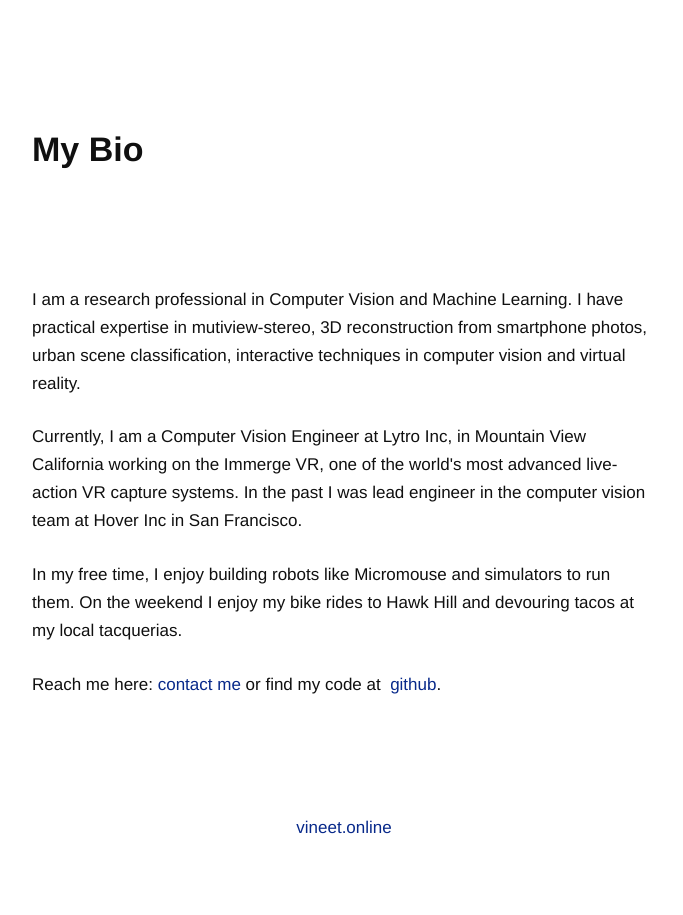
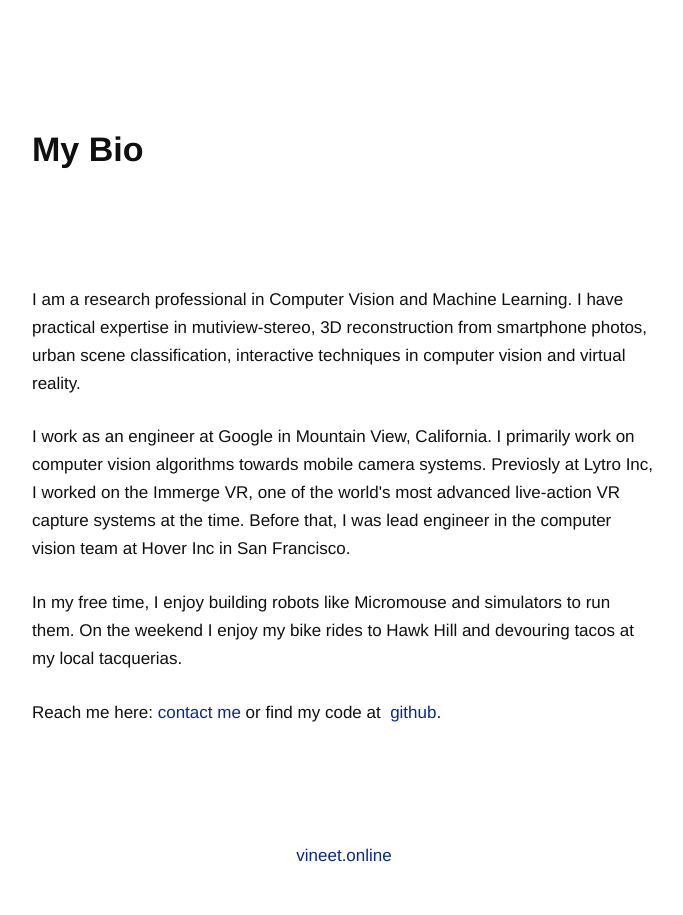
Before and after one commit to vineetvb/vineetvb.github.io, a Jekyll site: the page built from bio/index.html, in a window 1280 px wide. Shown: the whole page, without its empty margins (296-979 px from the left). Built offline with Jekyll 4.4.1, drawn with Linux system fonts in a browser that asks for light colours.

Commit message:
Updated current job

```diff
--- a/bio/index.html
+++ b/bio/index.html
@@ -7,7 +7,7 @@ resume:
 
 <p> I am a research professional in Computer Vision and Machine Learning. I have practical expertise in mutiview-stereo, 3D reconstruction from smartphone photos, urban scene classification, interactive techniques in computer vision and virtual reality. </p>
 
-<p> Currently, I am a Computer Vision Engineer at Lytro Inc, in Mountain View California working on the Immerge VR, one of the world's most advanced live-action VR capture systems. In the past I was lead engineer in the computer vision team at Hover Inc in San Francisco.</p>
+<p> I work as an engineer at Google in Mountain View, California. I primarily work on computer vision algorithms towards mobile camera systems. Previosly at Lytro Inc, I worked on the Immerge VR, one of the world's most advanced live-action VR capture systems at the time. Before that, I was lead engineer in the computer vision team at Hover Inc in San Francisco.</p>
 
 <p>In my free time, I enjoy building robots like Micromouse and simulators to run them. On the weekend I enjoy my bike rides to Hawk Hill and devouring tacos at my local tacquerias.</p>
 
```
